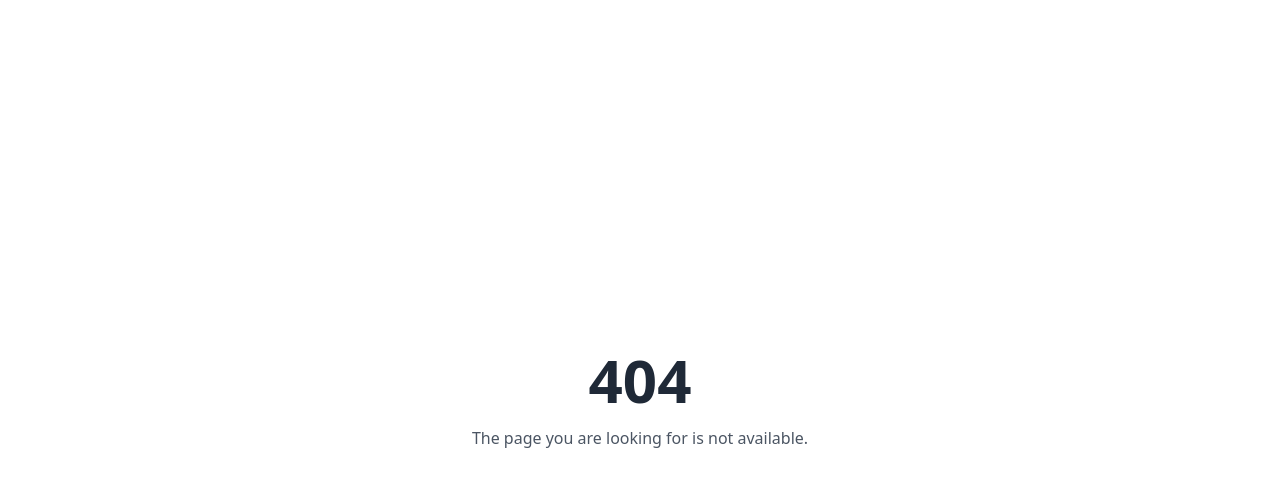
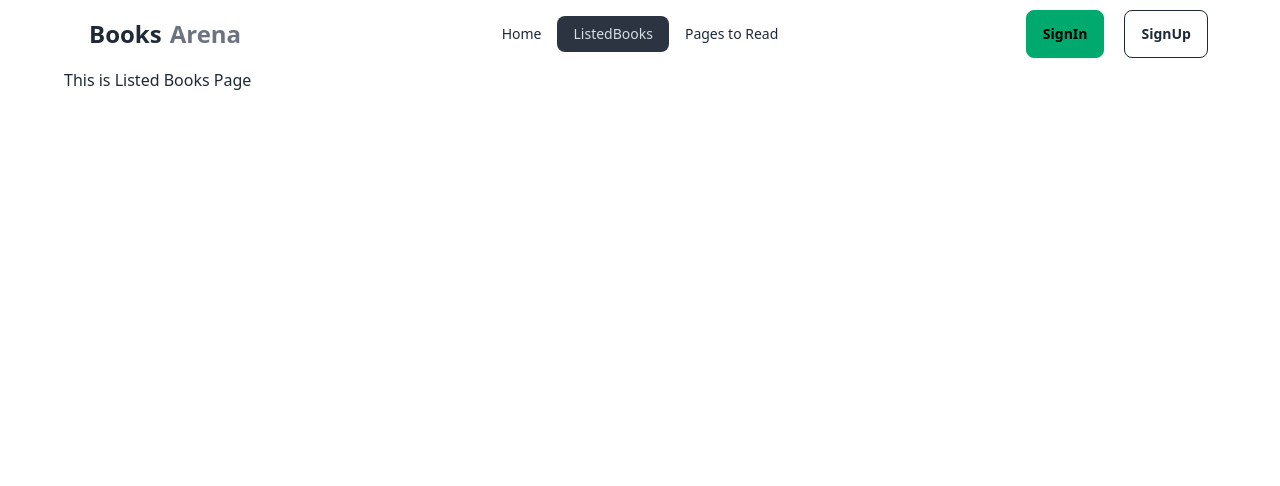
Before and after one commit to Emrandu1989/a8, a React (Vite) app: page /listedBooks in a window 1280 px wide. Before the commit this address had no page. Shown: the top 486 px of the page. Built offline with nearby package versions, Linux system fonts and the light colour scheme.

Commit message:
listedBooks page added

```diff
--- a/src/components/Banner.jsx
+++ b/src/components/Banner.jsx
@@ -1,3 +1,4 @@
+import { Link } from 'react-router-dom';
 import bannerImg from '../assets/banner.jpg'
 
 const Banner = () => {
@@ -9,7 +10,9 @@ const Banner = () => {
     <div className='mr-24'>
       <h1 className="text-5xl font-bold">Books for Recharge <br /> <span className='ml-20 text-pink-500'>Your Mind</span> </h1>
 
-      <button className="btn mt-12 lg:ml-36 btn-primary">View The List</button>
+     <Link to='/listedBooks'>
+     <button className="btn mt-12 lg:ml-36 btn-primary">View The List</button>
+     </Link>
     </div>
   </div>
 </div>
--- /dev/null
+++ b/src/pages/ListedBooks.jsx
@@ -0,0 +1,11 @@
+import React from 'react';
+
+const ListedBooks = () => {
+    return (
+        <div>
+             <h2>This is Listed Books Page</h2>
+        </div>
+    );
+};
+
+export default ListedBooks;
--- a/src/routes/Routes.jsx
+++ b/src/routes/Routes.jsx
@@ -3,6 +3,7 @@ import Layout from "../layouts/Layout";
 import Home from "../pages/Home/Home";
 import BookDetails from "../components/BookDetails";
 import ErrorPage from "../components/ErrorPage";
+import ListedBooks from "../pages/ListedBooks";
 
 export const router = createBrowserRouter([
     {
@@ -19,6 +20,10 @@ export const router = createBrowserRouter([
             element: <BookDetails />,
             loader:() => fetch(`../../public/books.json`)
            },
+           {
+             path:'/listedBooks',
+             element:<ListedBooks />
+           }
 
       ]
     },
```
